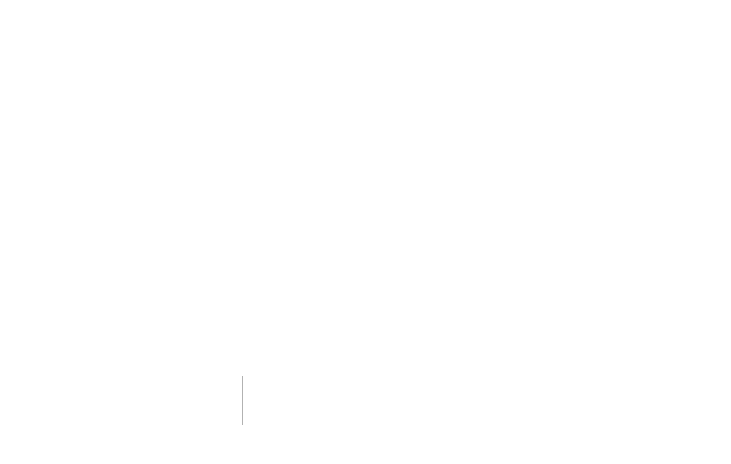
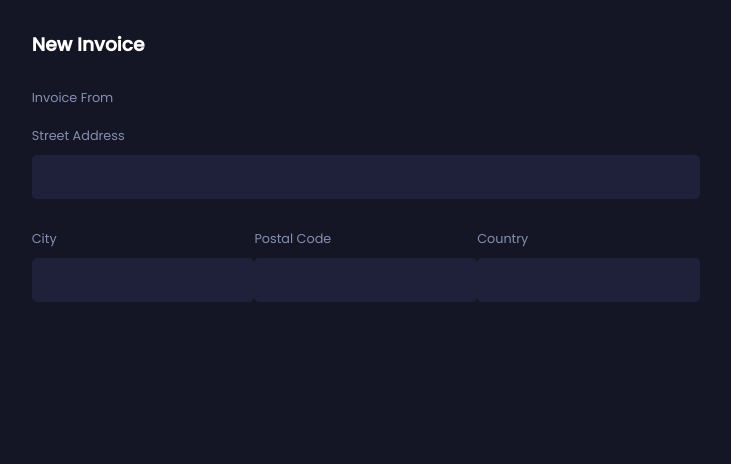
Before and after one commit to gbolahan7/Invoicing-MS, a Next.js app: page /create-invoice in a window 1280 px wide. Before the commit this address had no page. Shown: the top 464 px of the page, without its empty margins (319-1050 px from the left). Built offline with nearby package versions, Linux system fonts and the light colour scheme.

Commit message:
create-invoice page link dev

```diff
--- /dev/null
+++ b/pages/create-invoice/index.js
@@ -0,0 +1,41 @@
+import React from 'react'
+
+const CreateInvoice = () => {
+  return (
+    <div className="main__container">
+        <div className="new__invoice">
+            <div className="new__invoice-header">
+                <h3>New Invoice</h3>
+            </div>
+            <div className="new__invoice-body">
+                <div className="invoice__from">
+                    <p className="invoice__heading"> Invoice From</p>
+                    <div className="form__group">
+                        <p>Street Address</p>
+                        <input type="text"></input>
+                    </div>
+                    <div className="form__group inline__form-group">
+                        <div>
+                            <p>City</p>
+                            <input type="text"/>
+                        </div>
+
+                        <div>
+                            <p>Postal Code</p>
+                            <input type="text"/>
+                        </div>
+
+                        <div>
+                            <p>Country</p>
+                            <input type="text"/>
+                        </div>
+                    </div>
+                </div>
+
+            </div>
+        </div>
+    </div>
+  )
+}
+
+export default CreateInvoice
--- a/pages/index.js
+++ b/pages/index.js
@@ -6,7 +6,7 @@ export default function Home() {
 
   const router = useRouter();
 
-  const navigatePage=()=> router.push('/add-new')
+  const navigatePage=()=> router.push('/create-invoic')
   return (
     <>
     <div className="main__container">
--- a/styles/globals.css
+++ b/styles/globals.css
@@ -253,6 +253,78 @@ p {
   text-align: right;
 }
 
-.list__name-box {
+.item__name-box {
   width: 50%;
 }
+
+
+.total__cost {
+  background: #0c0e16;
+  padding: 30px;
+  margin-top: 40px;
+  margin-bottom: 30px;
+  border-radius: 0px 0px 7px 7px;
+  display: flex;
+  align-items: center;
+  justify-content: space-between;
+}
+
+
+
+.new__invoice {
+  width: 60%;
+  margin: auto;
+}
+
+.new__invoice-header {
+  margin-bottom: 1.9rem;
+}
+
+.form__group input {
+  padding: 12px 20px;
+  width: 100%;
+  border-radius: 5px;
+  background: var(--secondary-color);
+  color: #fff;
+  border: none;
+  outline: none;
+  cursor: pointer;
+}
+
+.form__group {
+  margin-bottom: 1.9rem;
+}
+
+.form__group p {
+  margin-bottom: 10px;
+}
+
+.inline__form-group {
+  display: flex;
+  align-items: center;
+  justify-content: space-between;
+}
+
+.inline__group {
+  width: 48%;
+}
+
+.new__invoice-body {
+  padding-bottom: 40px;
+}
+
+.invoice__heading {
+  margin-bottom: 20px;
+}
+
+.bill__to {
+  margin-top: 50px;
+}
+
+.invoice__items {
+  margin-top: 70px;
+}
+
+.invoice__items h3 {
+  margin-bottom: 30px;
+}
```
Also changed, not shown: pages/invoices/[invoiceid]/index.js (+20 -7 lines).
